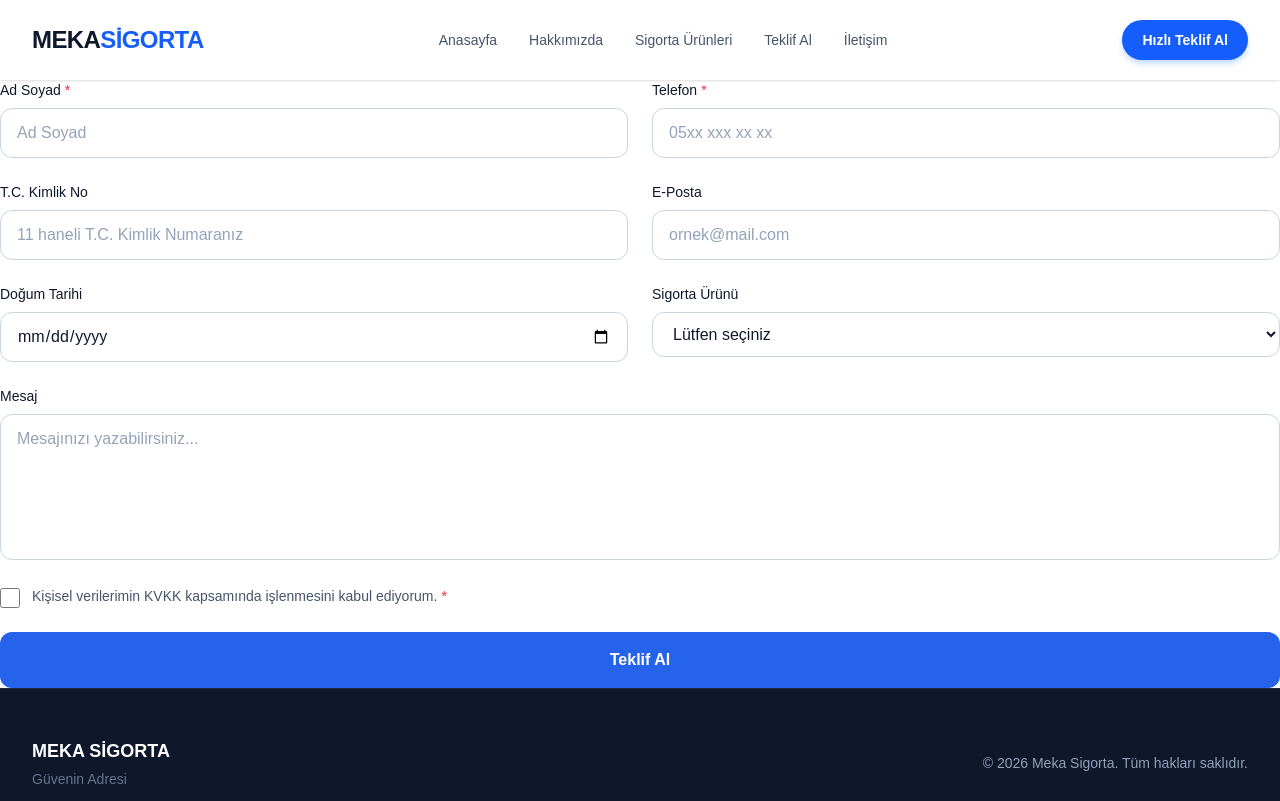
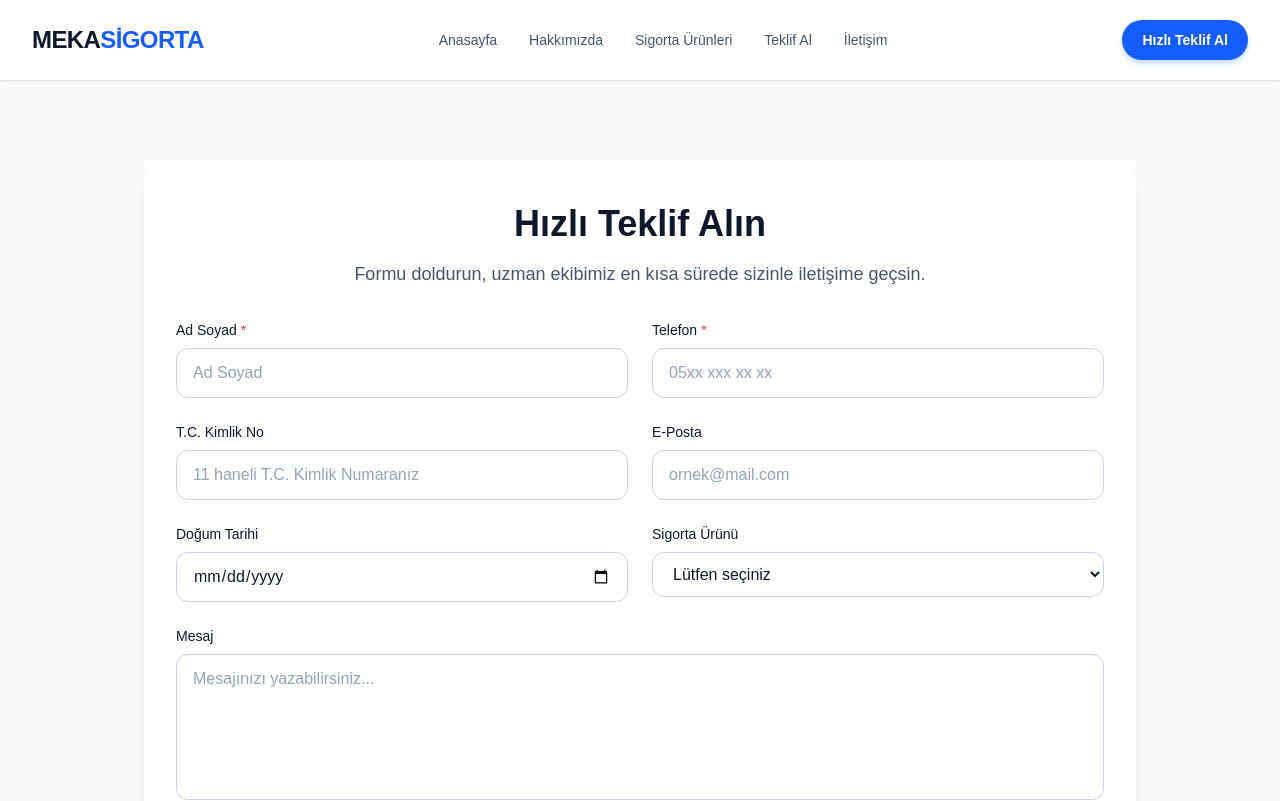
Before and after one commit to emraheskbgc/meksigorta, a Next.js app: page /teklif-al in a window 1280 px wide. Shown: the top 801 px of the page. Built offline with nearby package versions, Linux system fonts and the light colour scheme.

Commit message:
teklif al düzenlendi

```diff
--- a/src/app/teklif-al/page.tsx
+++ b/src/app/teklif-al/page.tsx
@@ -3,7 +3,24 @@ import ContactForm from "@/components/ContactForm/ContactForm";
 export default function Home() {
     return (
 
-       <ContactForm  variant="offer"/>
+      <section className="bg-backColor py-20">
+            <div className="container mx-auto max-w-5xl px-4">
+              <div className="rounded-3xl bg-white p-8 shadow-xl">
+                <div className="mb-8 text-center">
+                  <h2 className="mt-3 text-4xl font-bold text-text1">
+                    Hızlı Teklif Alın
+                  </h2>
+
+                  <p className="mt-4 text-lg text-text2">
+                    Formu doldurun, uzman ekibimiz en kısa sürede sizinle
+                    iletişime geçsin.
+                  </p>
+                </div>
+
+                <ContactForm variant="offer" />
+              </div>
+            </div>
+          </section>
 
 
     );
```
